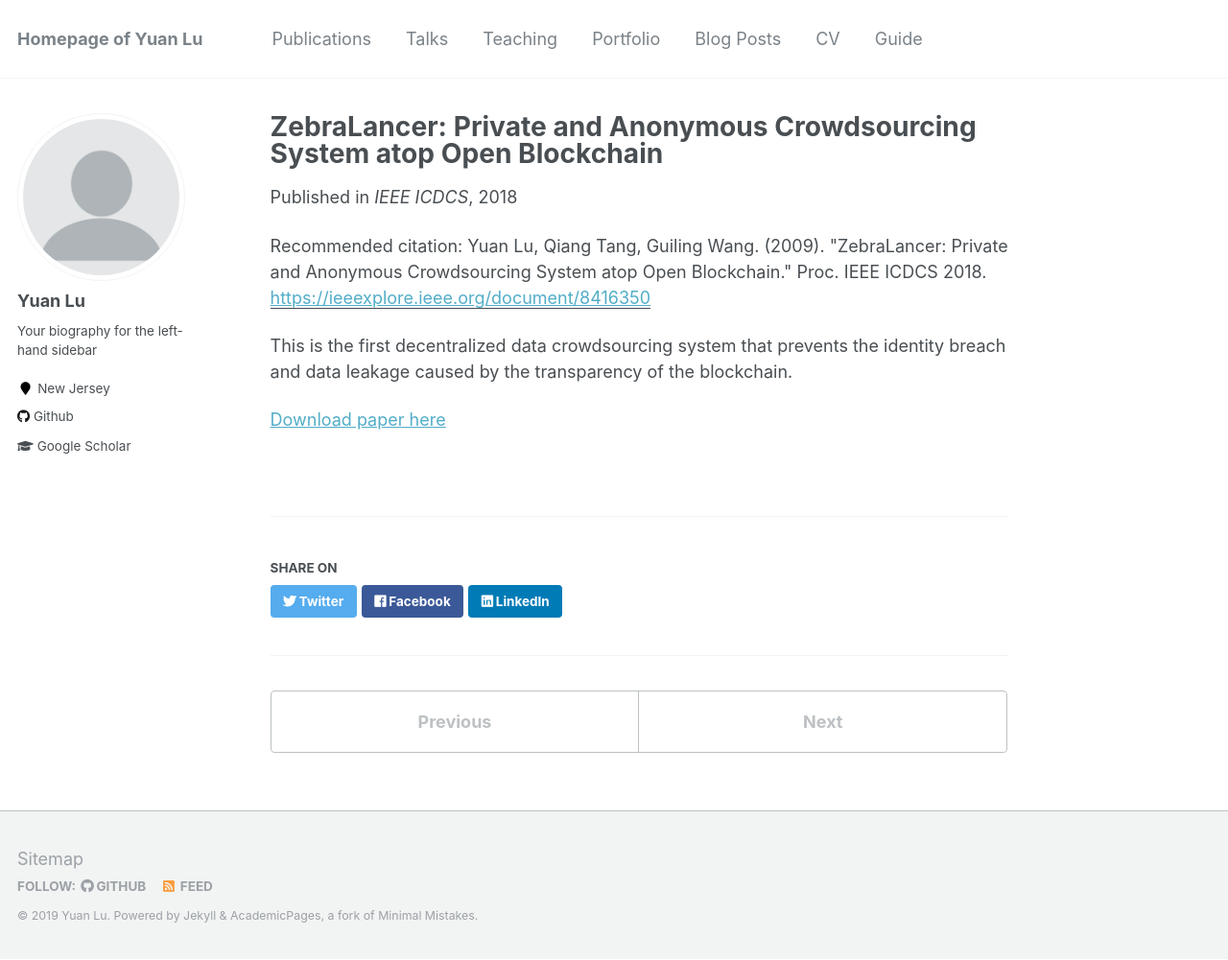
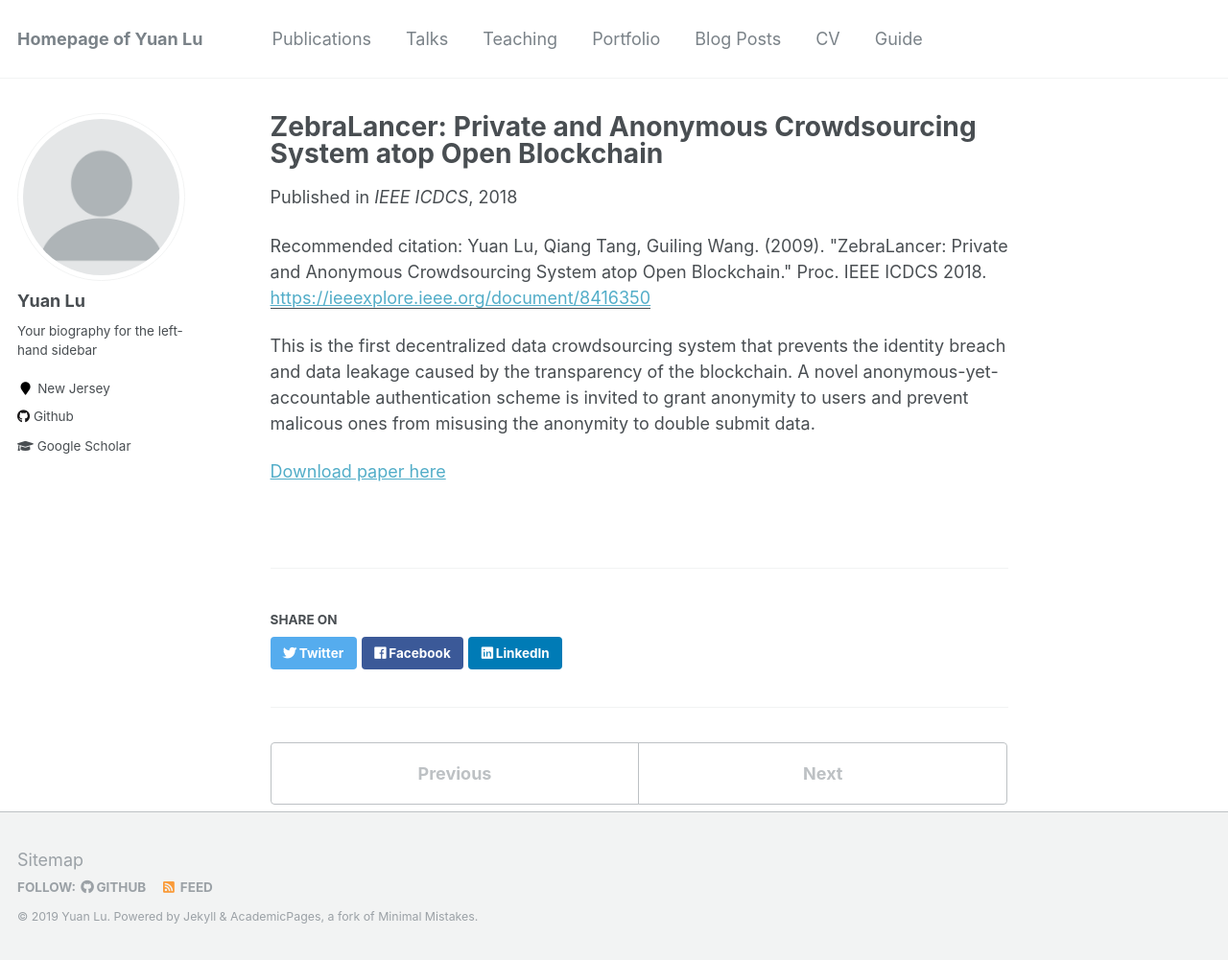
Before and after one commit to yylluu/yylluu.github.io, a Jekyll site: the page built from _publications/2009-10-01-paper-title-number-1.md, in a window 1280 px wide and 1001 px high. Shown: the whole window at 96% size. Built offline with Jekyll 4.4.1, drawn with Linux system fonts in a browser that asks for light colours.

Commit message:
Update 2009-10-01-paper-title-number-1.md

```diff
--- a/_publications/2009-10-01-paper-title-number-1.md
+++ b/_publications/2009-10-01-paper-title-number-1.md
@@ -8,6 +8,6 @@ venue: 'IEEE ICDCS'
 paperurl: 'https://ieeexplore.ieee.org/document/8416350'
 citation: 'Yuan Lu, Qiang Tang, Guiling Wang. (2009). &quot;ZebraLancer: Private and Anonymous Crowdsourcing System atop Open Blockchain.&quot; Proc. IEEE ICDCS 2018.'
 ---
-This is the first decentralized data crowdsourcing system that prevents the identity breach and data leakage caused by the transparency of the blockchain.
+This is the first decentralized data crowdsourcing system that prevents the identity breach and data leakage caused by the transparency of the blockchain. A novel anonymous-yet-accountable authentication scheme is invited to grant anonymity to users and prevent malicous ones from misusing the anonymity to double submit data.
 
 [Download paper here](http://academicpages.github.io/files/paper1.pdf)
```
